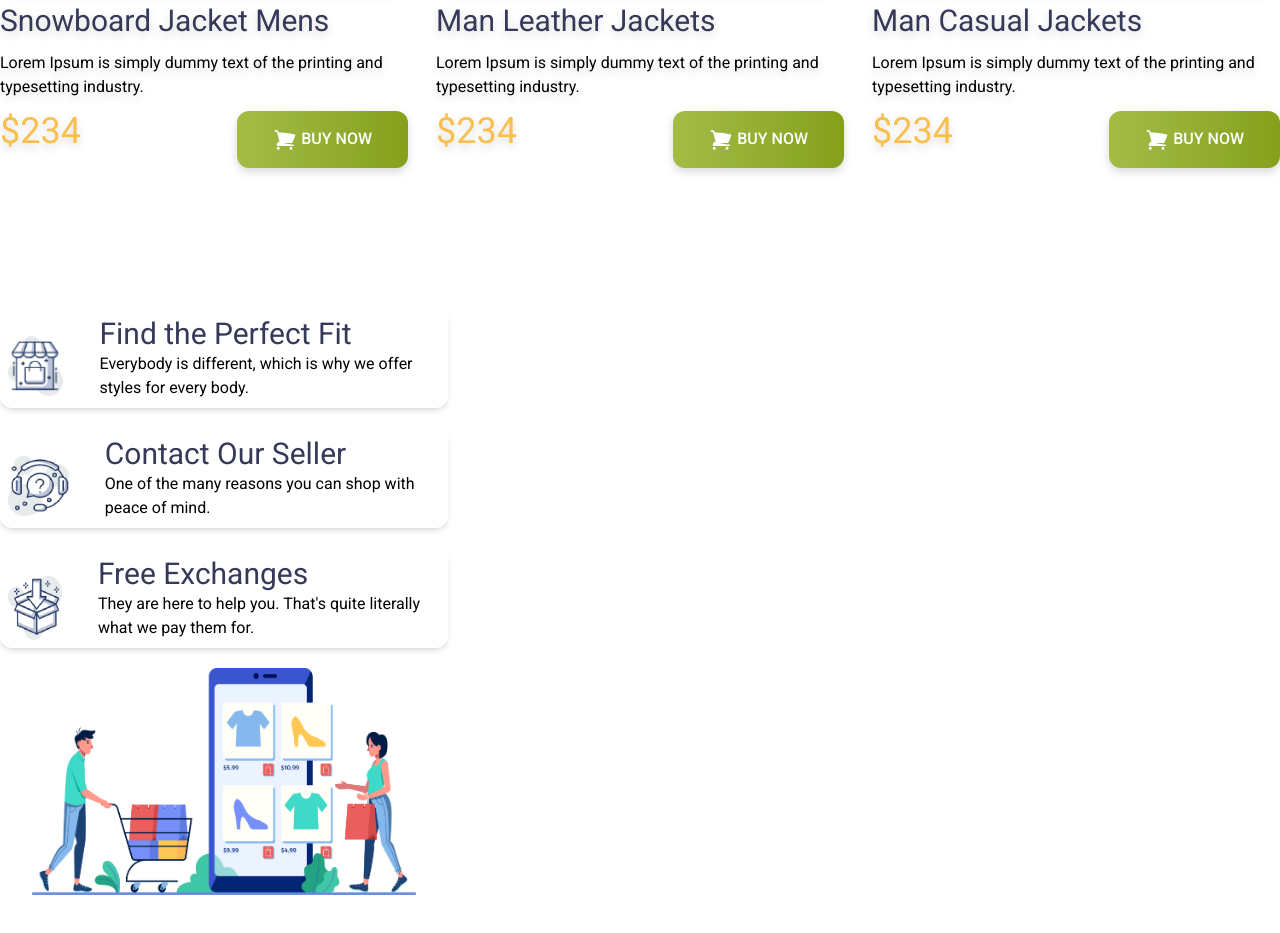
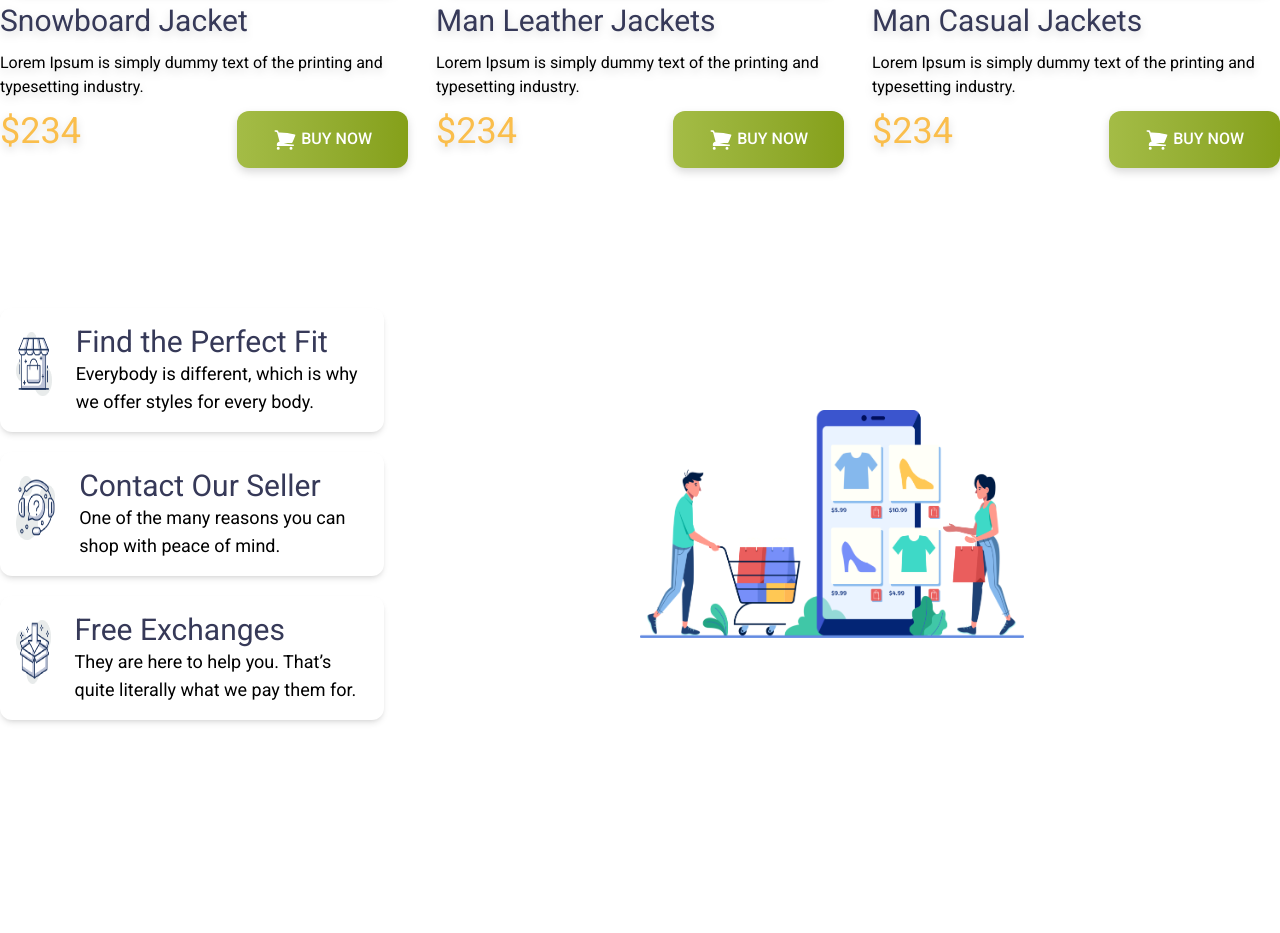
Before and after one commit to Bappy07/Clothing-Store, a plain HTML site: page index.html in a window 1280 px wide. Shown: the part 2035-2968 px from the top of the page. After the commit the page ends 2847 px from the top, so only its background shows below. Drawn offline with nearby package versions, Linux system fonts and the light colour scheme.

Commit message:
Your commit message here

```diff
--- a/index.html
+++ b/index.html
@@ -184,7 +184,7 @@
           <div class="bg-[#F1F1F1] p-5 rounded-3xl ">
              <img src="images/jacket-4.png" alt="">
           </div>
-          <h4 class="text-3xl roboto text-[#363958]">Snowboard Jacket Mens</h4>
+          <h4 class="text-3xl roboto text-[#363958]">Snowboard Jacket</h4>
           <p>Lorem Ipsum is simply dummy text of the
             printing and typesetting industry.</p>
             <div class="flex  justify-between">
@@ -244,55 +244,49 @@
      </section>
 
       <!-- lastbox-sec -->
-    <section class="py-23  ">
-
-      <div class="space-y-5 max-w-md w-full  ">
-         <div class="bg-white rounded-xl shadow-md p-2 flex items-start space-x-9 ">
+<section class="py-23">
+  <div class="flex flex-col md:flex-row justify-between items-center max-w-7xl mx-auto">
+    <div class="space-y-5  max-w-sm w-full">
+      <!-- Card 1 -->
+      <div class="bg-white rounded-xl shadow-md p-4 flex items-start space-x-6">
         <div>
-            <img src="icons/house.png" alt="" class="w-19 h-15 mt-5">
+          <img src="icons/house.png" alt="House Icon" class="w-16 h-16 mt-2">
         </div>
         <div>
           <h4 class="text-3xl text-[#363958] roboto">Find the Perfect Fit</h4>
-           <p class="roboto text-l">Everybody is different, which is why we
-            offer styles for every body.</p>
+          <p class="roboto text-lg">Everybody is different, which is why we offer styles for every body.</p>
         </div>
       </div>
 
-        <div class="bg-white rounded-xl shadow-md p-2 flex items-start space-x-9 ">
+      <!-- Card 2 -->
+      <div class="bg-white rounded-xl shadow-md p-4 flex items-start space-x-6">
         <div>
-            <img src="icons/question.png" alt="" class="w-19 h-15 mt-5">
+          <img src="icons/question.png" alt="Question Icon" class="w-16 h-16 mt-2">
         </div>
         <div>
           <h4 class="text-3xl text-[#363958] roboto">Contact Our Seller</h4>
-           <p class="roboto text-l">One of the many reasons you can shop
-            with peace of mind.</p>
+          <p class="roboto text-lg">One of the many reasons you can shop with peace of mind.</p>
         </div>
       </div>
 
-        <div class="bg-white rounded-xl shadow-md p-2 flex items-start space-x-9 ">
+      <!-- Card 3 -->
+      <div class="bg-white rounded-xl shadow-md p-4 flex items-start space-x-6">
         <div>
-            <img src="icons/box.png" alt="" class="w-19 h-16 mt-5">
+          <img src="icons/box.png" alt="Box Icon" class="w-16 h-16 mt-2">
         </div>
         <div>
           <h4 class="text-3xl text-[#363958] roboto">Free Exchanges</h4>
-           <p class="roboto text-l">They are here to help you. That's quite
-            literally what we pay them for.</p>
+          <p class="roboto text-lg">They are here to help you. That’s quite literally what we pay them for.</p>
         </div>
       </div>
-
-
-
-
-       <div class="  w-full max-w-sm mx-auto">
+    </div>
+    <div class=" mt-5 w-full max-w-sm mx-auto flex flex-initial justify-center items-center">
       <img src="images/shopping.png" alt="">
       </div>
-
-
   </div>
-
 </section>
 
 </main>
 
 </body>
-</html
+</html>
```
Lines whose indentation alone changed are shown as unchanged.
